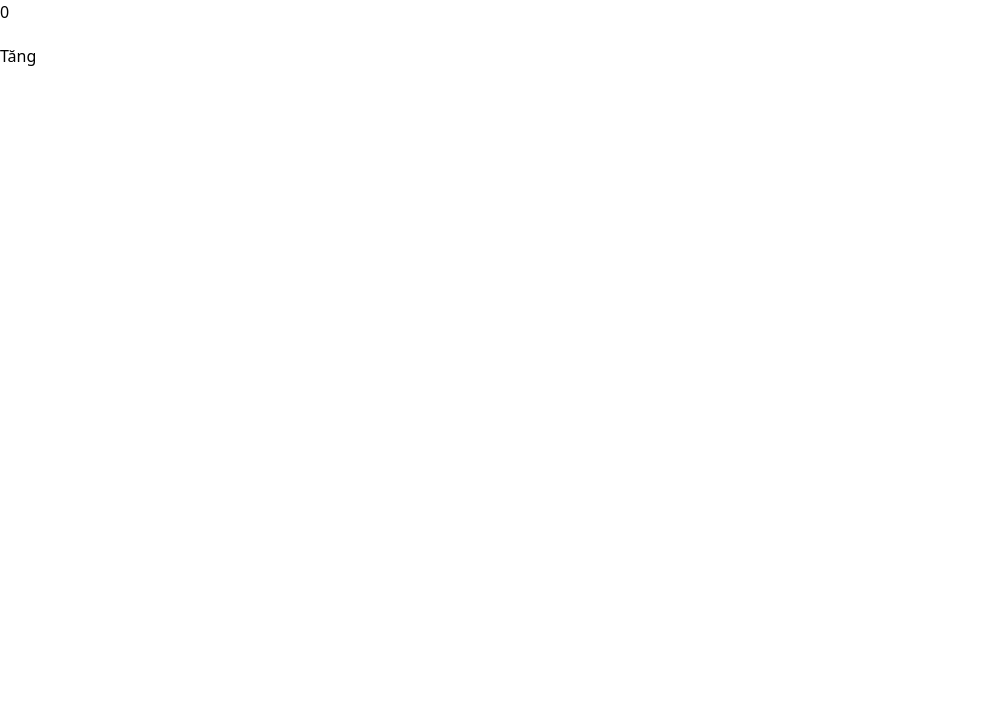
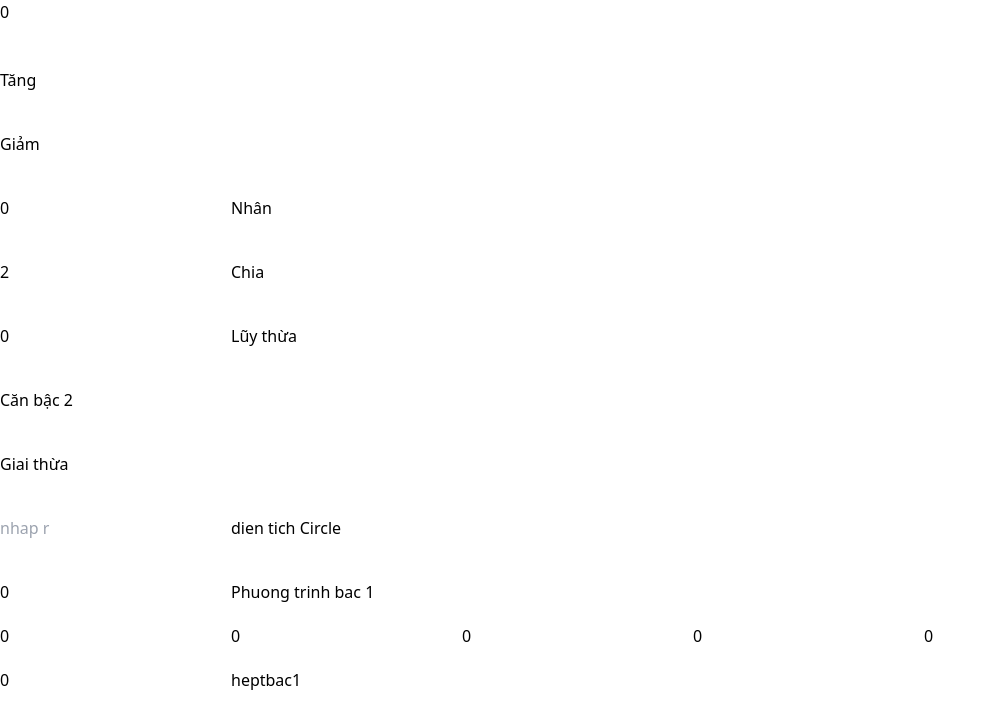
Before and after one commit to Tranggg1210/HIT-REACTJS-2024, a React (Vite) app in the folder react-tutorial/: page / in a window 1280 px wide. Shown: the top 728 px of the page, without its empty margins (0-996 px from the left). Built offline with nearby package versions, Linux system fonts and the light colour scheme.

Commit message:
add excercise 12

```diff
--- a/react-tutorial/src/App.jsx
+++ b/react-tutorial/src/App.jsx
@@ -1,19 +1,80 @@
-import React from 'react'
-import './App.scss';
-import { store } from './store';
-import {increment} from './store/actions'
-import { useSelector } from 'react-redux';
+import React, { useState } from 'react'
+import './App.scss'
+import { useDispatch, useSelector } from 'react-redux'
+import {
+  incrementCounter,
+  decrementCounter,
+  multiCounter,
+  dividedCounter,
+  exponentialCounter,
+  squareCounter,
+  factorialCounter,
+  dienTichHinhTron,
+  phuongTrinhBacNhat,
+  phuongTrinhBac2,
+  hePhuongTrinhBac1,
+} from './store/counterSlice'
 
 function App() {
-  const count = useSelector(store.getState);
+  const [input, setInput] = useState(0)
+  const [divider, setDivider] = useState(2)
+  const [exponent, setExponent] = useState(0)
+  const [r, setR] = useState(0)
+  const [a, setA] = useState(0)
+  const [a1, setA1] = useState(0)
+  const [b1, setB1] = useState(0)
+  const [c1, setC1] = useState(0)
+  const [a2, setA2] = useState(0)
+  const [b2, setB2] = useState(0)
+  const [c2, setC2] = useState(0)
+
+  const count = useSelector((state) => {
+    return state.count.count
+  })
+  const dispatch = useDispatch()
   return (
     <div>
-      <h1>{count.count}</h1>
-      <button
-        onClick={() => store.dispatch(increment())}
-      >Tăng</button>
+      <h1>{count}</h1>
+      <br />
+      <button onClick={() => dispatch(incrementCounter())}>Tăng</button>
+      <br />
+      <button onClick={() => dispatch(decrementCounter())}>Giảm</button>
+      <br />
+      <input
+        placeholder='nhap so muon nhan'
+        value={input}
+        onChange={(e) => setInput(e.target.value)}
+      />
+      <button onClick={() => dispatch(multiCounter(input))}>Nhân</button>
+      <br />
+      <input type='text' value={divider} onChange={(e) => setDivider(e.target.value)} />
+      <button onClick={() => dispatch(dividedCounter(divider))}> Chia</button>
+      <br />
+
+      <input value={exponent} onChange={(e) => setExponent(e.target.value)} />
+      <button onClick={() => dispatch(exponentialCounter(exponent))}>Lũy thừa</button>
+      <br />
+      <button onClick={() => dispatch(squareCounter())}>Căn bậc 2</button>
+      <br />
+      <button onClick={() => dispatch(factorialCounter())}>Giai thừa</button>
+      <br />
+      <input placeholder='nhap r' onChange={(e) => setR(e.target.value)} />
+      <button onClick={() => dispatch(dienTichHinhTron(r))}> dien tich Circle</button>
+      <br />
+      <input value={a} onChange={(e) => setA(e.target.value)} />
+      <button onClick={() => dispatch(phuongTrinhBacNhat(a))}>Phuong trinh bac 1</button>
+      <br />
+      <input placeholder='nhap vao he so a1' value={a1} onChange={(e) => setA1(e.target.value)} />
+      <input placeholder='nhap vao he so b1' value={b1} onChange={(e) => setB1(e.target.value)} />
+      <input placeholder='nhap vao he so c1' value={c1} onChange={(e) => setC1(e.target.value)} />
+      <input placeholder='nhap vao he so a2' value={a2} onChange={(e) => setA2(e.target.value)} />
+      <input placeholder='nhap vao he so b2' value={b2} onChange={(e) => setB2(e.target.value)} />
+      <input placeholder='nhap vao he so c2' value={c2} onChange={(e) => setC2(e.target.value)} />
+      <button onClick={() => dispatch(hePhuongTrinhBac1([a1, b1, c1, a2, b2, c2]))}>
+        heptbac1
+      </button>
     </div>
   )
 }
 
-export default App;
+export default App
--- a/react-tutorial/src/main.jsx
+++ b/react-tutorial/src/main.jsx
@@ -4,7 +4,6 @@ import { BrowserRouter } from 'react-router-dom'
 import './index.scss'
 import './styles/index.scss'
 import App from './App'
-import { StoreProvider } from './storeContext'
 import {Provider} from 'react-redux'
 import { store } from './store'
 
--- a/react-tutorial/src/store/actions.js
+++ /dev/null
@@ -1,11 +0,0 @@
-import { INCREMENT } from "./types"
-
-const increment = () => {
-    return {
-        type: INCREMENT
-    }
-}
-
-export {
-    increment
-}
--- /dev/null
+++ b/react-tutorial/src/store/counterSlice.js
@@ -0,0 +1,81 @@
+import {createSlice} from '@reduxjs/toolkit';
+
+const initialState = {
+    count: 0,
+
+}
+
+export const counterSlice = createSlice({
+    name: 'counter',
+    initialState,
+    reducers: {
+        incrementCounter: (state, actions) => {
+            state.count += 1
+        },
+        decrementCounter: (state) => {
+            state.count -= 1
+        },
+        multiCounter: (state, action) => {
+            state.count *= action.payload
+        },
+        dividedCounter: (state, actions) => {
+            state.count /= actions.payload
+        },
+        exponentialCounter:(state,action) =>{
+            state.count **= action.payload
+        },
+        squareCounter: (state) => {
+            state.count **= (1/2)
+        },
+        factorialCounter: (state) => {
+            for(let i = state.count - 1; i > 0;i--){
+                state.count *= i;
+            }
+        },
+        dienTichHinhTron:(state,action)=>{
+            state.count = Math.PI*((action.payload)**2)
+        },
+        phuongTrinhBacNhat:(state,action)=>{
+            state.count = -state.count/action.payload;
+        },
+        phuongTrinhBac2: (state, action) => {
+            const a = action.payload[0];
+            const b = action.payload[1];
+            const c = action.payload[2];
+
+            const denta = b * b - 4 * a * c;
+            if(denta < 0){
+                state.count = 0;
+            }
+            if(denta == 0){
+                state.count = -b / (2 * a);
+            }
+            if(denta > 0) {
+                state.count = -b / a;
+            }
+        },
+        hePhuongTrinhBac1: (state,action) => {
+            console.log("sajdsj")
+            const a = action.payload[0];
+            const b = action.payload[1];
+            const e = action.payload[2];
+            const c = action.payload[3];
+            const d = action.payload[4];
+            const f = action.payload[5];
+
+            const det = a*d - b*c;
+
+            if(det===0){
+                state.count = 0;
+            }
+            else{
+                state.count = ((e*d - b*f)/det) + ((a*f - c*e)/det);
+        }
+            }
+
+
+    }
+})
+
+export const {incrementCounter, decrementCounter, multiCounter, dividedCounter, exponentialCounter, squareCounter,factorialCounter,dienTichHinhTron, phuongTrinhBacNhat, phuongTrinhBac2,hePhuongTrinhBac1} = counterSlice.actions;
+export default counterSlice.reducer;
--- a/react-tutorial/src/store/index.js
+++ b/react-tutorial/src/store/index.js
@@ -1,3 +1,8 @@
-import {createStore} from 'redux';
-import {reducer} from './reducer';
-export const store = createStore(reducer);
+import { configureStore } from "@reduxjs/toolkit";
+import counterReducer from './counterSlice';
+
+export const store = configureStore({
+    reducer:{
+        "count": counterReducer
+    }
+})
--- a/react-tutorial/src/store/reducer.js
+++ /dev/null
@@ -1,17 +0,0 @@
-import { INCREMENT } from "./types"
-
-const initState = {
-    count: 0,
-}
-
-export const reducer = (state = initState, action) => {
-    switch (action.type) {
-        case INCREMENT:
-            return {
-                count: state.count + 1
-            }
-
-        default:
-            return state
-    }
-}
--- a/react-tutorial/src/store/types.js
+++ /dev/null
@@ -1,5 +0,0 @@
-const INCREMENT = "increment";
-
-export {
-    INCREMENT
-}
```
Also changed, not shown: 1 other file (tests, documents, lock files or other folders).
